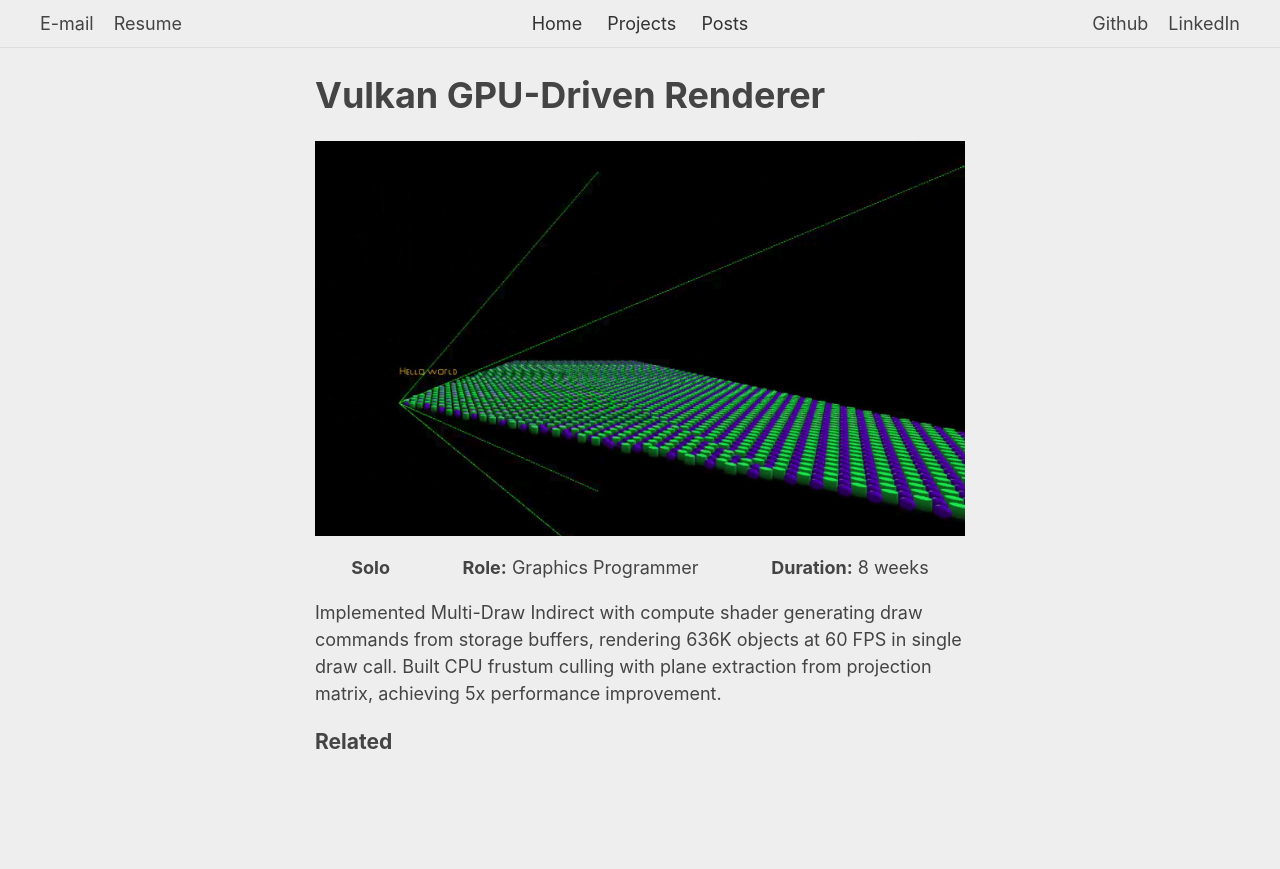
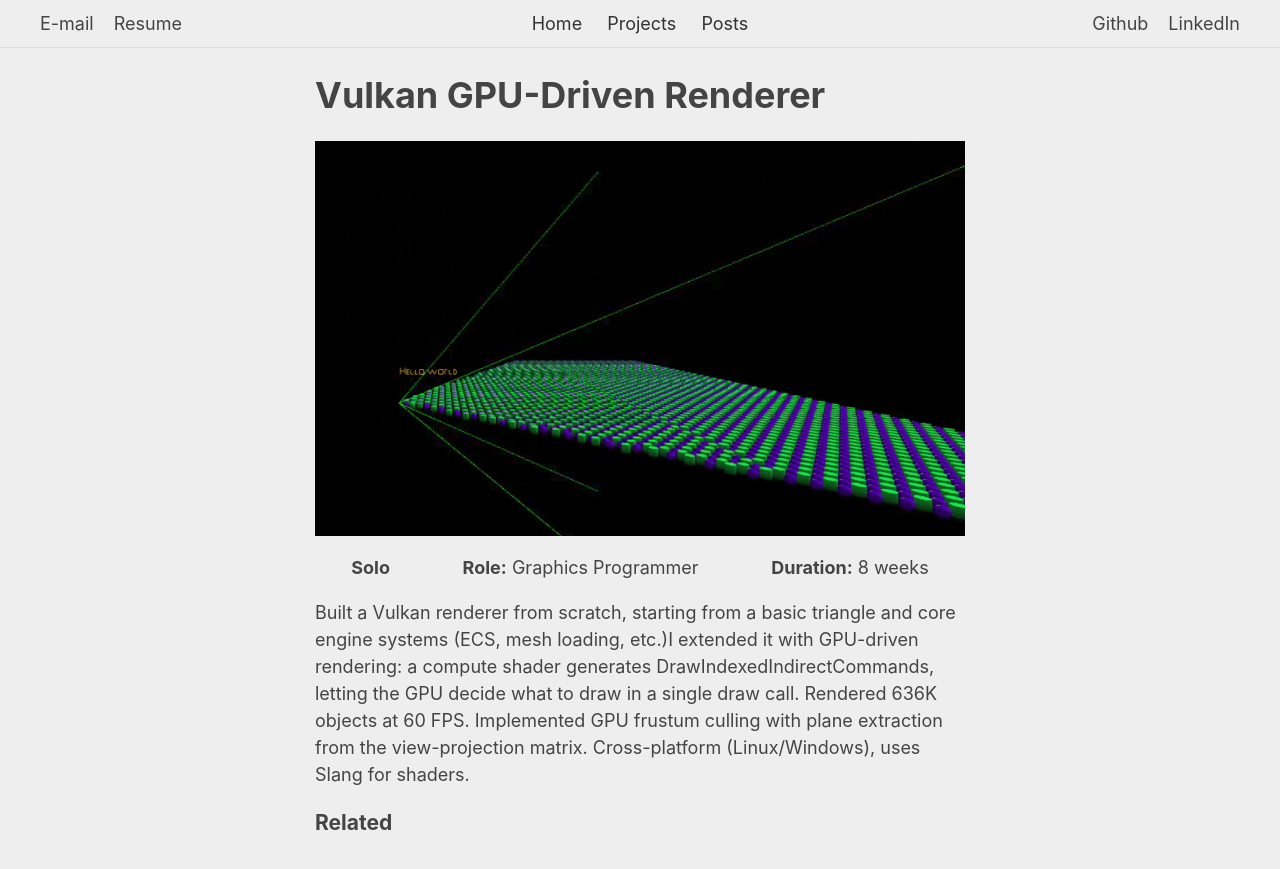
Before and after one commit to bakjedev/bakjedev.github.io, a Jekyll site: the page built from _projects/gpudriven.md, in a window 1280 px wide and 936 px high. Shown: the top 869 px of the window. Built offline with Jekyll 4.4.1, drawn with Linux system fonts in a browser that asks for light colours.

Commit message:
improve gpu driven  desc

```diff
--- a/_projects/gpudriven.md
+++ b/_projects/gpudriven.md
@@ -12,9 +12,7 @@ priority: 2
 - **Duration:** 8 weeks
 {:.project-table}
 
-Implemented Multi-Draw Indirect with compute shader generating draw commands from
-storage buffers, rendering 636K objects at 60 FPS in single draw call. Built CPU frustum
-culling with plane extraction from projection matrix, achieving 5x performance improvement.
+Built a Vulkan renderer from scratch, starting from a basic triangle and core engine systems (ECS, mesh loading, etc.)I extended it with GPU-driven rendering: a compute shader generates DrawIndexedIndirectCommands, letting the GPU decide what to draw in a single draw call. Rendered 636K objects at 60 FPS. Implemented GPU frustum culling with plane extraction from the view-projection matrix. Cross-platform (Linux/Windows), uses Slang for shaders.
 
 ### Related
 
```
